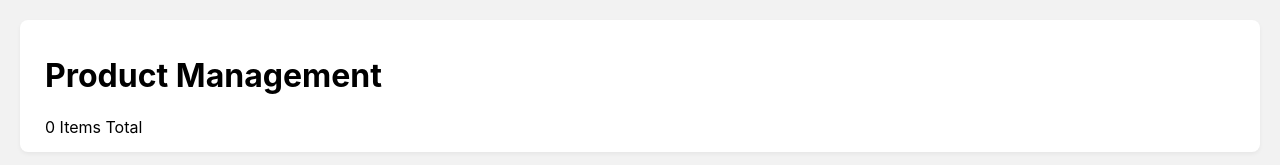
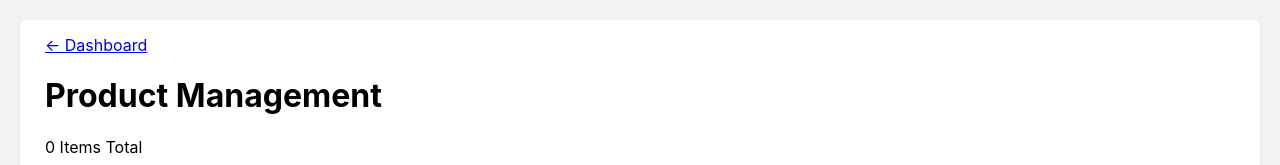
Before and after one commit to nwadikeekene4-lab/New-project-1, a React (Vite) app in the folder firstclient-frontend/: page /admin/products in a window 1280 px wide. Shown: the top 165 px of the page. Built offline with nearby package versions, Linux system fonts and the light colour scheme; no server answers; sample sign-in values are in the browser's storage.

Commit message:
Update AdminProducts.jsx

```diff
--- a/firstclient-frontend/src/admin/AdminProducts.jsx
+++ b/firstclient-frontend/src/admin/AdminProducts.jsx
@@ -1,4 +1,5 @@
 import { useEffect, useState } from "react";
+import { Link } from "react-router-dom"; // Import Link for navigation
 import API from "../api";
 import './AdminProducts.css';
 
@@ -27,9 +28,6 @@ export default function AdminProducts() {
     }
   };
 
-  /**
-   * ✅ RETAINED: Helper to resolve the correct image URL
-   */
   const getImageUrl = (imagePath) => {
     if (!imagePath || imagePath === "null" || typeof imagePath !== 'string') {
       return "https://placehold.co/100x100?text=No+Image";
@@ -43,10 +41,8 @@ export default function AdminProducts() {
     e.preventDefault();
     if (!newName || !newPrice || !newImageFile) return alert("All fields required");
 
-    // ✅ RETAINED: Optimistic UI Logic
     const localPreview = URL.createObjectURL(newImageFile);
     const tempId = Date.now();
-
     const optimisticProduct = {
       id: tempId,
       name: newName,
@@ -56,13 +52,11 @@ export default function AdminProducts() {
     };
 
     setProducts((prev) => [optimisticProduct, ...prev]);
-
     setNewName("");
     setNewPrice("");
     setNewImageFile(null);
     e.target.reset();
 
-    // ✅ RETAINED: Manual Token Retrieval
     const token = localStorage.getItem("adminToken");
     const formData = new FormData();
     formData.append("name", optimisticProduct.name);
@@ -76,19 +70,13 @@ export default function AdminProducts() {
           "Authorization": `Bearer ${token}`
         }
       });
-
-      // ✅ RETAINED: Syncing flag replacement
       setProducts((prev) =>
-        prev.map((p) =>
-          p.id === tempId ? { ...res.data, syncing: false } : p
-        )
+        prev.map((p) => p.id === tempId ? { ...res.data, syncing: false } : p)
       );
-
       URL.revokeObjectURL(localPreview);
-
     } catch (err) {
       setProducts((prev) => prev.filter((p) => p.id !== tempId));
-      alert("Upload failed. Make sure you are still logged in.");
+      alert("Upload failed.");
     }
   };
 
@@ -120,11 +108,9 @@ export default function AdminProducts() {
           "Authorization": `Bearer ${token}`
         }
       });
-
       setProducts((prev) =>
         prev.map((p) => (p.id === id ? { ...p, ...res.data.updatedProduct } : p))
       );
-
       setEditingId(null);
       setEditImageFile(null);
     } catch (err) {
@@ -138,7 +124,11 @@ export default function AdminProducts() {
     <div className="konga-admin-wrapper">
       <header className="konga-admin-header">
         <div className="header-content">
-          <h1>Product Management</h1>
+          <div className="header-left">
+            {/* ✅ NEW: Back to Dashboard Link */}
+            <Link to="/admin/dashboard" className="back-dash-btn">← Dashboard</Link>
+            <h1>Product Management</h1>
+          </div>
           <span className="product-count">{products.length} Items Total</span>
         </div>
       </header>
@@ -160,7 +150,6 @@ export default function AdminProducts() {
           </form>
         </section>
 
-        {/* ✅ KONGA GRID LAYOUT: Responsive Columns */}
         <div className="konga-inventory-grid">
           {products.map((p) => (
             <div key={p.id} className={`konga-product-card ${p.syncing ? 'is-syncing' : ''}`}>
@@ -179,14 +168,12 @@ export default function AdminProducts() {
               ) : (
                 <>
                   <div className="konga-img-container">
-                    {/* ✅ RETAINED: Image Refresh Key Logic */}
                     <img
                       key={p.image}
                       src={getImageUrl(p.image)}
                       alt={p.name}
                       style={{ opacity: p.syncing ? 0.5 : 1 }}
                     />
-                    {/* ✅ RETAINED: Syncing Badge Logic */}
                     {p.syncing && <div className="konga-uploading-tag">Uploading...</div>}
                   </div>
                   <div className="konga-product-info">
```
